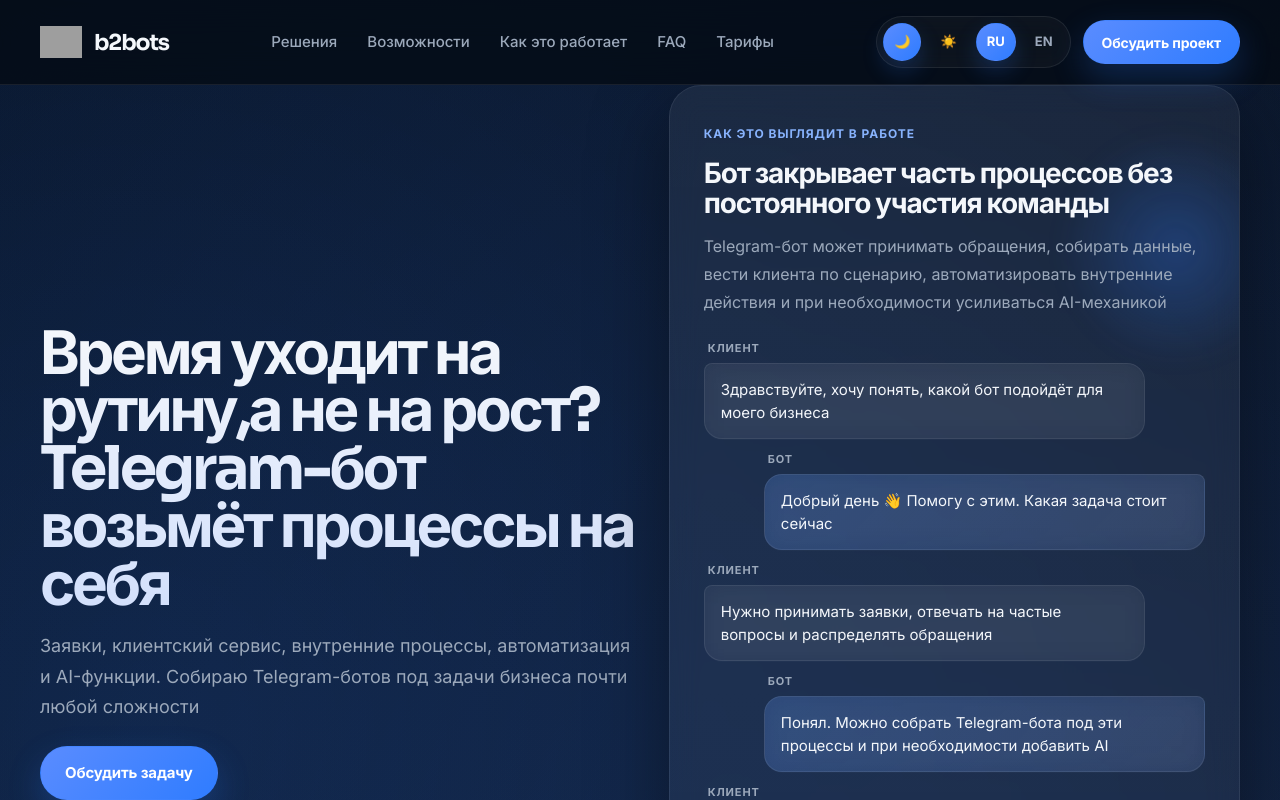
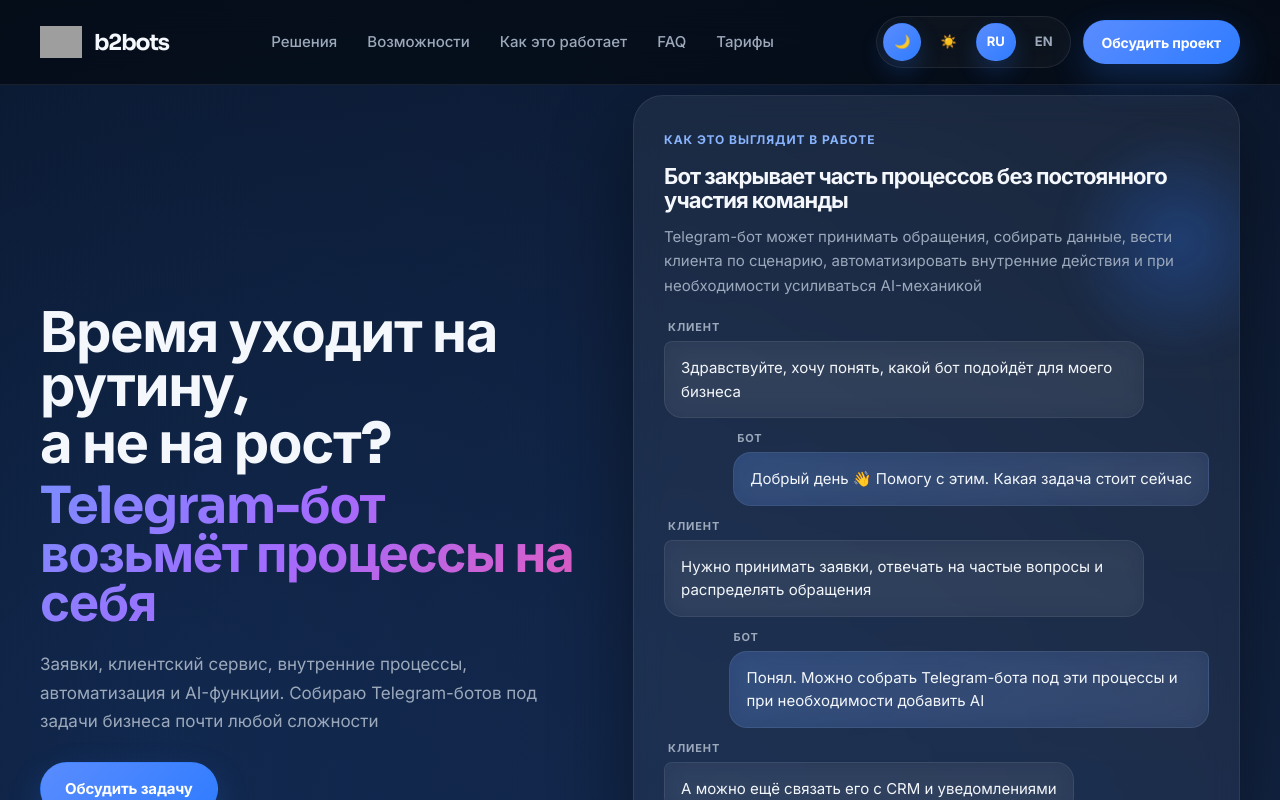
Before and after one commit to yvngfloyd/bot_landing, a React (Vite) app: page / in a window 1280 px wide. Shown: the top 800 px of the page. Built offline with nearby package versions, Linux system fonts and the light colour scheme; grey boxes are pictures that could not be loaded.

Commit message:
Update styles.css

```diff
--- a/styles.css
+++ b/styles.css
@@ -129,7 +129,6 @@ button {
 .hero-card h3,
 .card h3,
 .step-card h3,
-.timeline-item h3,
 .faq-item h3,
 .final-box h2 {
   font-family: "Sora", "Inter", sans-serif;
@@ -147,7 +146,6 @@ button {
 .hero-text,
 .card p,
 .step-card p,
-.timeline-item p,
 .faq-item p,
 .final-box p,
 .hero-card p {
@@ -219,10 +217,6 @@ button {
   font-weight: 700;
   letter-spacing: -0.05em;
   color: var(--text);
-}
-
-.logo {
-  display: none;
 }
 
 .nav-links {
@@ -329,19 +323,27 @@ button {
 }
 
 .hero {
-  padding-top: 0;
-  padding-bottom: 36px;
+  padding-top: 10px;
+  padding-bottom: 48px;
   min-height: calc(100svh - 84px);
   display: flex;
   align-items: center;
 }
 
+#top {
+  scroll-margin-top: 18px;
+}
+
+section[id] {
+  scroll-margin-top: 96px;
+}
+
 .hero-grid {
   display: grid;
-  grid-template-columns: minmax(0, 1.02fr) minmax(360px, 0.98fr);
-  gap: 34px;
+  grid-template-columns: minmax(0, 0.95fr) minmax(360px, 1.05fr);
+  gap: 44px;
   align-items: center;
-  min-height: calc(100svh - 84px - 36px);
+  min-height: calc(100svh - 84px - 48px);
 }
 
 .hero-content {
@@ -349,61 +351,45 @@ button {
   flex-direction: column;
   justify-content: center;
   align-self: center;
-  transform: translateY(-28px);
-}
-
-@media (max-width: 1100px) {
-  .hero {
-    min-height: auto;
-    padding-top: 8px;
-    padding-bottom: 42px;
-    align-items: flex-start;
-  }
-
-  .hero-content {
-    justify-content: flex-start;
-    align-self: start;
-    transform: none;
-  }
-}
-
-@media (max-width: 760px) {
-  .hero {
-    min-height: auto;
-    padding-top: 4px;
-    padding-bottom: 30px;
-  }
-}
-
-@media (max-width: 520px) {
-  .hero {
-    padding-top: 0;
-    padding-bottom: 24px;
-  }
+  max-width: 700px;
+  transform: translateY(-10px);
 }
 
 .hero-title {
-  margin: 0 0 18px;
-  max-width: 760px;
+  margin: 0 0 22px;
+  display: flex;
+  flex-direction: column;
+  gap: 4px;
   font-family: "Sora", "Inter", sans-serif;
-  font-size: clamp(36px, 4.7vw, 62px);
+  letter-spacing: -0.055em;
+}
+
+.hero-line {
+  display: block;
+}
+
+.hero-line-main {
+  font-size: clamp(38px, 4.4vw, 74px);
+  line-height: 0.95;
+  color: var(--text);
+}
+
+.hero-line-accent {
+  margin-top: 6px;
+  font-size: clamp(34px, 4vw, 64px);
   line-height: 0.96;
-  letter-spacing: -0.055em;
-  background: linear-gradient(
-    180deg,
-    var(--text) 0%,
-    color-mix(in srgb, var(--text) 78%, var(--blue-2) 22%) 100%
-  );
+  background: linear-gradient(135deg, #7c8cff 0%, #a26bff 45%, #e85ab8 100%);
   -webkit-background-clip: text;
   -webkit-text-fill-color: transparent;
   background-clip: text;
 }
 
 .hero-text {
-  max-width: 700px;
-  margin: 0 0 24px;
-  font-size: 18px;
+  max-width: 620px;
+  margin: 0 0 26px;
+  font-size: 17px;
   line-height: 1.68;
+  color: var(--muted);
 }
 
 .hero-actions {
@@ -416,9 +402,13 @@ button {
 .hero-card,
 .card,
 .step-card,
-.timeline-item,
 .faq-item,
-.final-box {
+.final-box,
+.price-card,
+.step-item,
+.pricing-final-box,
+.compare-table-wrap,
+.how-card {
   background: linear-gradient(180deg, var(--panel-2), var(--panel));
   border: 1px solid var(--line);
   box-shadow: var(--shadow);
@@ -428,8 +418,8 @@ button {
 .hero-card {
   position: relative;
   overflow: hidden;
-  padding: 34px;
-  border-radius: 32px;
+  padding: 30px;
+  border-radius: 30px;
   min-height: 100%;
 }
 
@@ -460,22 +450,22 @@ button {
 .hero-card h3 {
   position: relative;
   z-index: 1;
-  margin: 0 0 14px;
-  font-size: 28px;
-  line-height: 1.06;
+  margin: 0 0 12px;
+  font-size: 22px;
+  line-height: 1.08;
   letter-spacing: -0.04em;
 }
 
 .hero-card p {
   position: relative;
   z-index: 1;
-  margin: 0 0 24px;
-  font-size: 16px;
-  line-height: 1.75;
+  margin: 0 0 20px;
+  font-size: 15px;
+  line-height: 1.65;
 }
 
 .chat-card {
-  padding-bottom: 28px;
+  padding-bottom: 24px;
 }
 
 .chat-window {
@@ -654,46 +644,6 @@ button {
   font-size: 16px;
 }
 
-.timeline {
-  display: grid;
-  gap: 18px;
-}
-
-.timeline-item {
-  display: grid;
-  grid-template-columns: 86px 1fr;
-  gap: 24px;
-  align-items: start;
-  padding: 28px;
-  border-radius: 28px;
-}
-
-.timeline-num {
-  display: flex;
-  align-items: center;
-  justify-content: center;
-  min-height: 62px;
-  border-radius: 18px;
-  background: color-mix(in srgb, var(--blue) 10%, transparent);
-  border: 1px solid color-mix(in srgb, var(--blue) 18%, transparent);
-  color: var(--text);
-  font-size: 18px;
-  font-weight: 800;
-}
-
-.timeline-item h3 {
-  margin: 0 0 10px;
-  font-size: 24px;
-  line-height: 1.08;
-  letter-spacing: -0.04em;
-}
-
-.timeline-item p {
-  margin: 0;
-  line-height: 1.78;
-  font-size: 16px;
-}
-
 .faq-list {
   display: grid;
   grid-template-columns: repeat(2, minmax(0, 1fr));
@@ -857,23 +807,12 @@ button {
   gap: 22px;
 }
 
-.price-card,
-.step-item,
-.pricing-final-box,
-.compare-table-wrap,
-.how-card {
-  background: linear-gradient(180deg, var(--panel-2), var(--panel));
-  border: 1px solid var(--line);
-  border-radius: var(--radius);
-  box-shadow: var(--shadow);
-  backdrop-filter: blur(14px);
-}
-
 .price-card {
   display: flex;
   flex-direction: column;
   height: 100%;
   padding: 30px;
+  border-radius: var(--radius);
 }
 
 .price-card.featured {
@@ -982,6 +921,7 @@ button {
 .compare-table-wrap {
   overflow-x: auto;
   padding: 10px;
+  border-radius: var(--radius);
 }
 
 .compare-table {
@@ -1014,6 +954,7 @@ button {
 
 .step-item {
   padding: 28px;
+  border-radius: var(--radius);
 }
 
 .pricing-final-box {
@@ -1022,6 +963,7 @@ button {
   justify-content: space-between;
   gap: 30px;
   padding: 36px;
+  border-radius: 34px;
 }
 
 .pricing-final-box h2 {
@@ -1190,19 +1132,19 @@ button {
 
   .hero {
     min-height: auto;
-    padding-top: 18px;
-    padding-bottom: 52px;
+    padding-top: 8px;
+    padding-bottom: 40px;
     align-items: flex-start;
   }
 
   .hero-grid {
     gap: 22px;
-    align-items: start;
+    min-height: auto;
   }
 
   .hero-content {
-    justify-content: flex-start;
-    align-self: start;
+    max-width: 100%;
+    transform: none;
   }
 
   .how-box {
@@ -1217,9 +1159,8 @@ button {
   }
 
   .hero {
-    min-height: auto;
-    padding-top: 8px;
-    padding-bottom: 38px;
+    padding-top: 0;
+    padding-bottom: 28px;
   }
 
   .container {
@@ -1270,10 +1211,19 @@ button {
   }
 
   .hero-title {
-    max-width: 100%;
+    gap: 2px;
+    margin-bottom: 16px;
+  }
+
+  .hero-line-main {
     font-size: clamp(30px, 8vw, 44px);
+    line-height: 0.97;
+  }
+
+  .hero-line-accent {
+    margin-top: 4px;
+    font-size: clamp(28px, 7vw, 40px);
     line-height: 0.98;
-    letter-spacing: -0.045em;
   }
 
   .hero-text {
@@ -1291,7 +1241,6 @@ button {
   .hero-card,
   .card,
   .step-card,
-  .timeline-item,
   .faq-item,
   .final-box,
   .price-card,
@@ -1306,19 +1255,10 @@ button {
     border-radius: 22px;
   }
 
-  .timeline-item {
-    grid-template-columns: 1fr;
-  }
-
-  .timeline-num {
-    width: 82px;
-  }
-
   .section-head p,
   .hero-text,
   .card p,
   .step-card p,
-  .timeline-item p,
   .faq-item p,
   .final-box p,
   .chat-bubble,
@@ -1418,13 +1358,18 @@ button {
   }
 
   .hero {
-    padding-top: 2px;
-    padding-bottom: 28px;
+    padding-top: 0;
+    padding-bottom: 24px;
   }
 
-  .hero-title {
+  .hero-line-main {
     font-size: 31px;
     line-height: 0.98;
+  }
+
+  .hero-line-accent {
+    font-size: 28px;
+    line-height: 0.99;
   }
 
   .hero-text {
```
